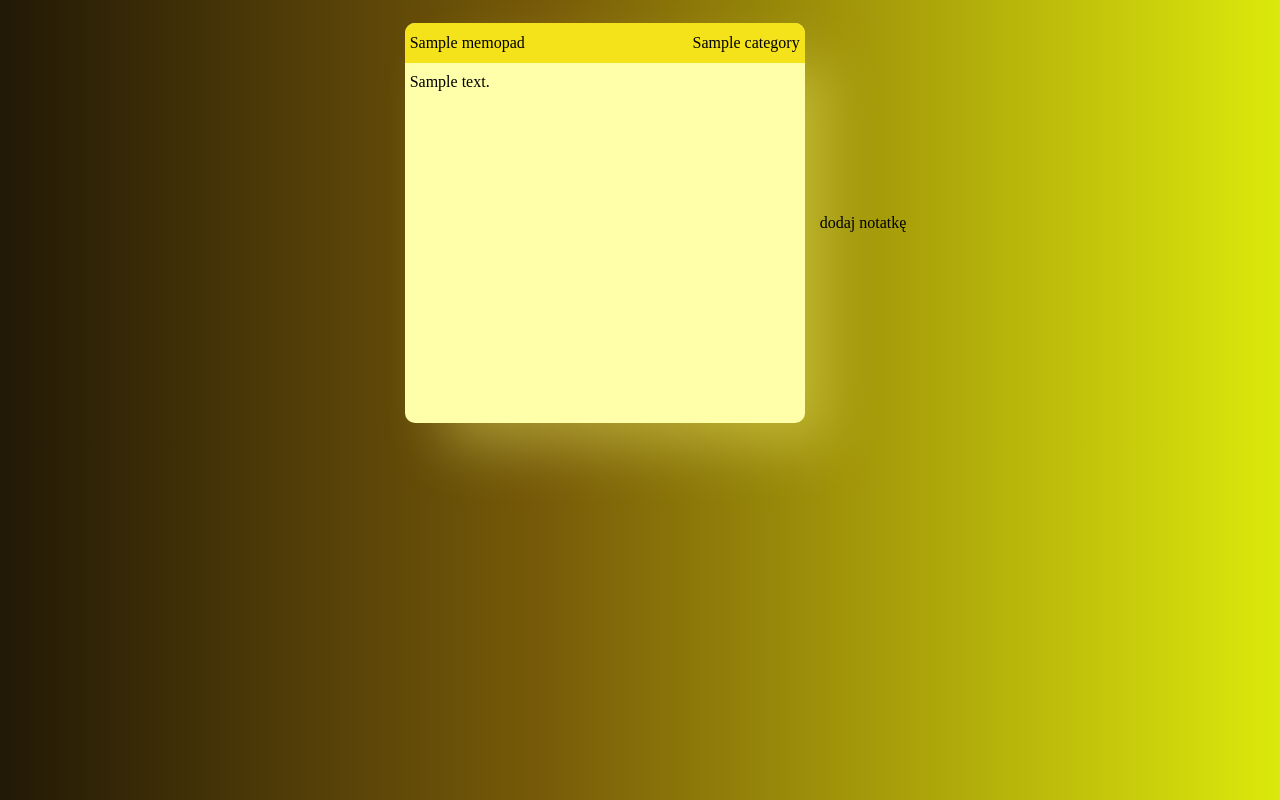
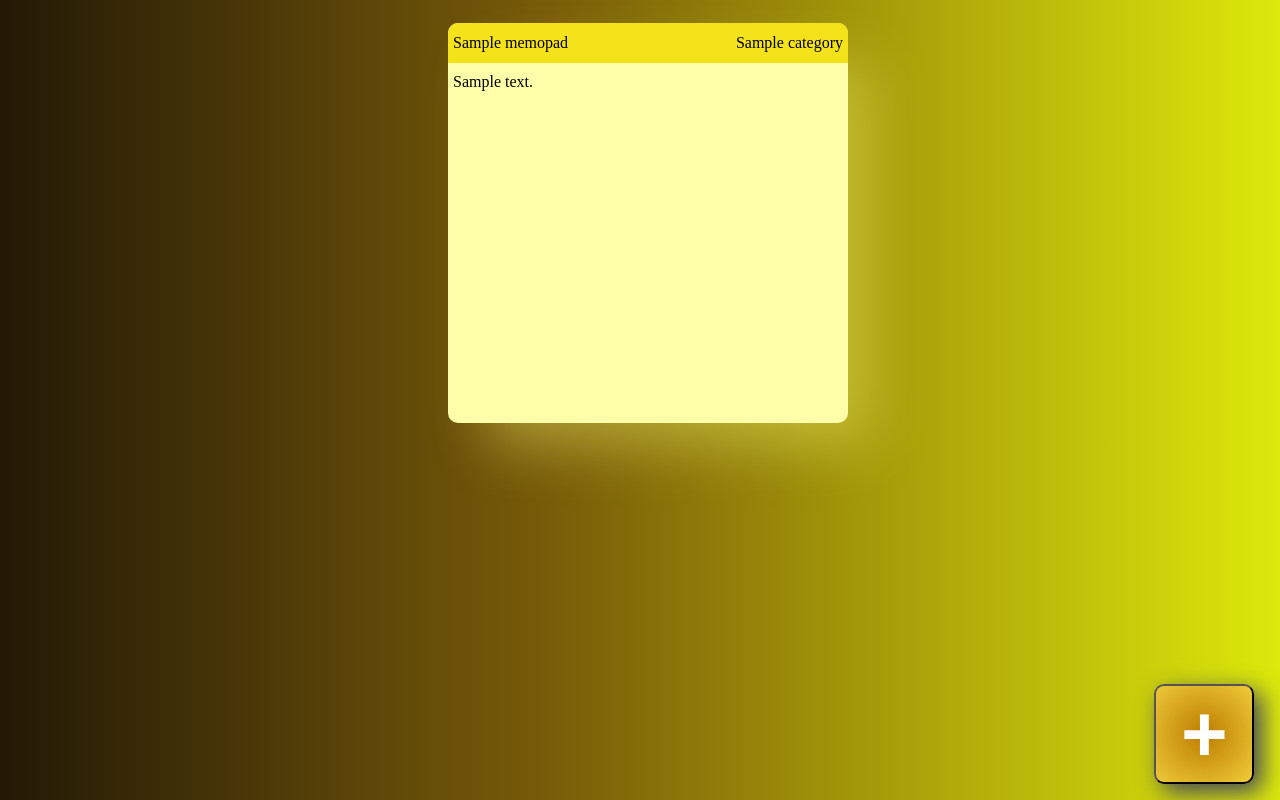
Before and after one commit to LaskiKa/Memo-Pads, a Django app: template memo_pads_project/templates/memo-pads.html in a window 1280 px wide. Run offline with Django 5.2, Linux system fonts and the light colour scheme; the template is opened without the code that fills it: most values are stand-ins (such as "Sample title", 1, 10 or a date in 2020).

Commit message:
Memo pads dispaly & add new memo pad form

```diff
--- /dev/null
+++ b/memo_pads_project/memo_pads_app/static/app.js
@@ -0,0 +1,11 @@
+const btn = document.querySelector('.add-memopadbox-sign');
+const memopadbox = document.querySelector('.addMemoPadModalBox');
+const closebtn = document.querySelector('.close');
+
+btn.onclick = () => {
+    memopadbox.style.display = 'flex';
+}
+
+closebtn.onclick = () => {
+    memopadbox.style.display = 'none';
+}
--- a/memo_pads_project/memo_pads_app/static/style.css
+++ b/memo_pads_project/memo_pads_app/static/style.css
@@ -54,3 +54,97 @@ body {
 .memopadbox-details-notes {
     margin: 5px;
 }
+
+.add-memopadbox {
+    position:fixed;
+    bottom: 2%;
+    right: 2%;
+    display: flex;
+    justify-content: center;
+    width: 100px;
+    height: 100px;
+    border-radius: 10px;
+    background: rgb(187,124,0);
+    background: radial-gradient(circle, rgba(187,124,0,1) 0%, rgba(255,200,81,0.703016241299304) 100%);    -moz-box-shadow: 8px 8px 24px 0px rgba(66, 68, 90, 1);
+    box-shadow: 8px 8px 24px 0px rgba(66, 68, 90, 1);
+}
+
+.add-memopadbox-sign {
+    display: flex;
+    justify-content: center;
+    align-items: center;
+    font-size: 5rem;
+    color: white;
+    font-weight: bold;
+    background-color: transparent;
+    width: 100px;
+    height: 100px;
+    border-radius: 10px;
+    cursor: pointer;
+}
+
+.addMemoPadModalBox {
+    display: none;
+    position: fixed;
+    top: 50%;
+    left: 50%;
+    transform: translate(-50%, -50%);
+    background-color: #fff;
+    padding: 20px;
+    border-radius: 10px;
+    box-shadow: 0 0 10px rgba(0, 0, 0, 0.2);
+    z-index: 1;
+}
+
+.modal-content {
+    display: flex;
+    flex-direction: column;
+    align-items: center;
+}
+
+.close {
+    position: absolute;
+    top: 10px;
+    right: 10px;
+    font-size: 20px;
+    cursor: pointer;
+    color: #555;
+}
+
+.addMemoPadForm {
+    width: 100%;
+
+}
+
+.addMemoPadForm label {
+    display: block;
+    margin: 10px 0;
+    color: #333;
+}
+
+.addMemoPadForm input,
+.addMemoPadForm textarea {
+    width: 100%;
+    padding: 8px;
+    margin: 6px 0;
+    box-sizing: border-box;
+    border: 1px solid #ccc;
+    border-radius: 4px;
+}
+
+.addMemoPadForm input[type="submit"] {
+    background-color: #4CAF50;
+    color: white;
+    padding: 10px;
+    border: none;
+    border-radius: 4px;
+    cursor: pointer;
+}
+
+.addMemoPadForm input[type="submit"]:hover {
+    background-color: #45a049;
+}
+
+.addMemoPadForm textarea {
+    height: 100px;
+}
--- a/memo_pads_project/templates/base.html
+++ b/memo_pads_project/templates/base.html
@@ -14,5 +14,6 @@
 
 {% endblock %}
 
+<script src="{% static 'app.js' %}"></script>
 </body>
 </html>
--- a/memo_pads_project/templates/memo-pads.html
+++ b/memo_pads_project/templates/memo-pads.html
@@ -2,6 +2,24 @@
 {% load static %}
 
 {% block body %}
+
+<div class="addMemoPadModalBox">
+    <div class="modal-content">
+        <span class="close">&times;</span>
+        <form id="addMemoPadForm" class="addMemoPadForm">
+            <label for="title">Title:</label>
+            <input type="text" id="title" name="title" required>
+
+            <label for="category">Category:</label>
+            <input type="text" id="category" name="category" required>
+
+            <label for="note">Note:</label>
+            <textarea id="note" name="note" required></textarea>
+
+            <input type="submit" value="Add Memo Pad">
+        </form>
+    </div>
+</div>
 
 {% for memopad in memopads %}
 
@@ -12,12 +30,19 @@
     </div>
 
     <div class="memopadbox-details">
-        <div class="memopadbox-details-notes">{{memopad.note}}</div>
+        <div class="memopadbox-details-notes">{{memopad.note|safe}}</div>
     </div>
 </div>
 
 {% endfor %}
 
 
-<div>dodaj notatkę</div>
+<div class="add-memopadbox">
+    <input
+            class="add-memopadbox-sign"
+            type="button"
+            value="&#43;"
+            title="Create new memo pad"
+    >
+</div>
 {% endblock %}
```
